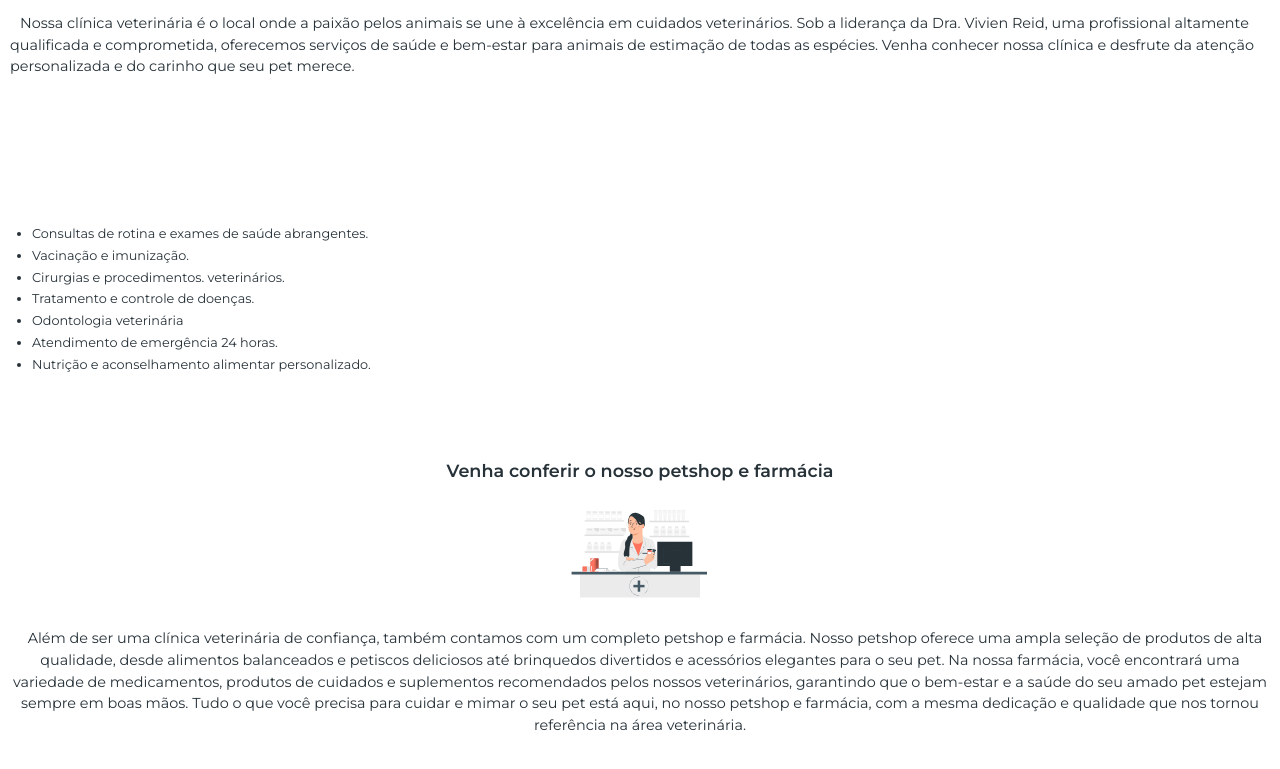
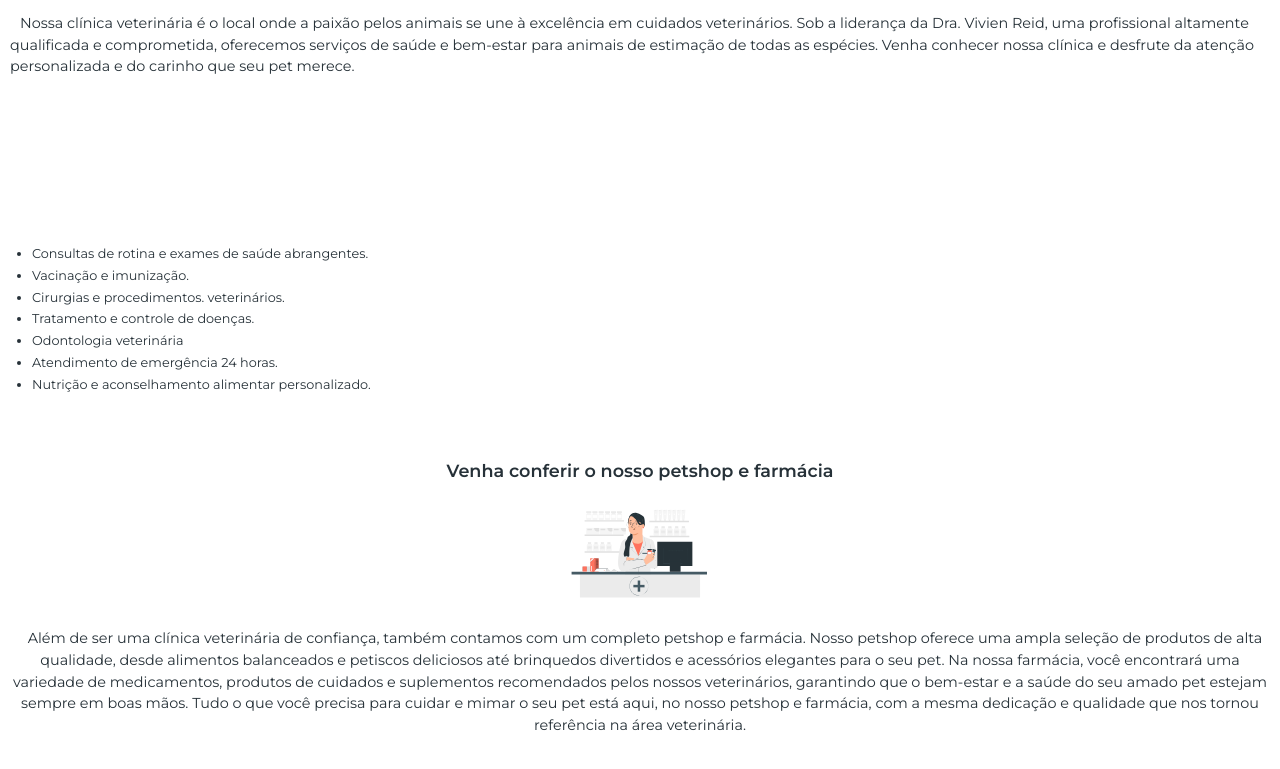
Before and after one commit to brunotxrs/PetLife, a plain HTML site: page index.html in a window 1280 px wide. Shown: the part 707-1476 px from the top of the page. Drawn offline with Linux system fonts and the light colour scheme.

Commit message:
feat: was attribute margin top in ul

```diff
--- a/src/styles/main.css
+++ b/src/styles/main.css
@@ -157,6 +157,7 @@ main {
                 font-weight: var(--font-weight-paragraph);
                 font-size: var(--font-size-btn-mobile);
                 line-height: 170%;
+                margin-top: 1.25rem;
 
                 li {
                     margin-left: 2rem;
```
